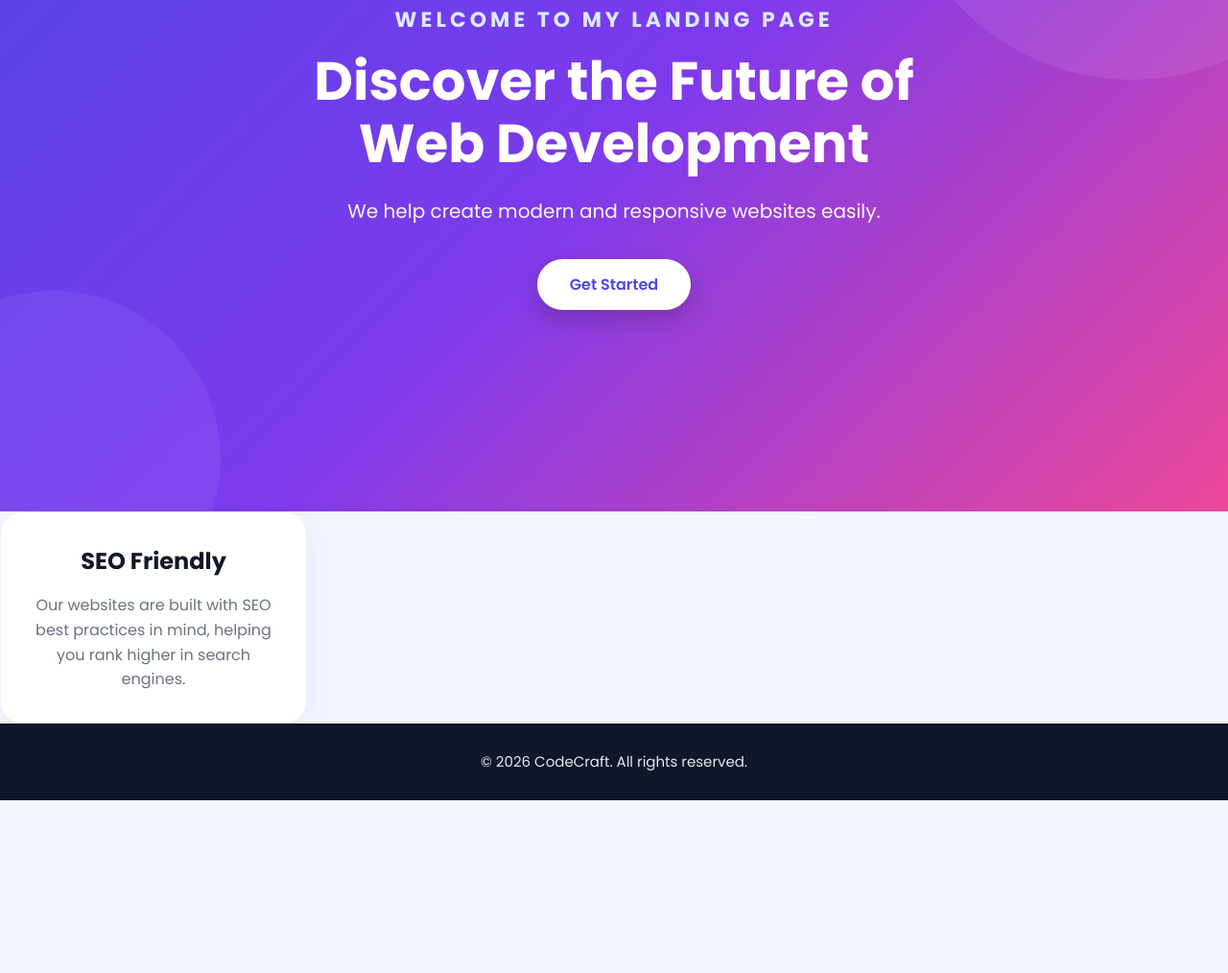
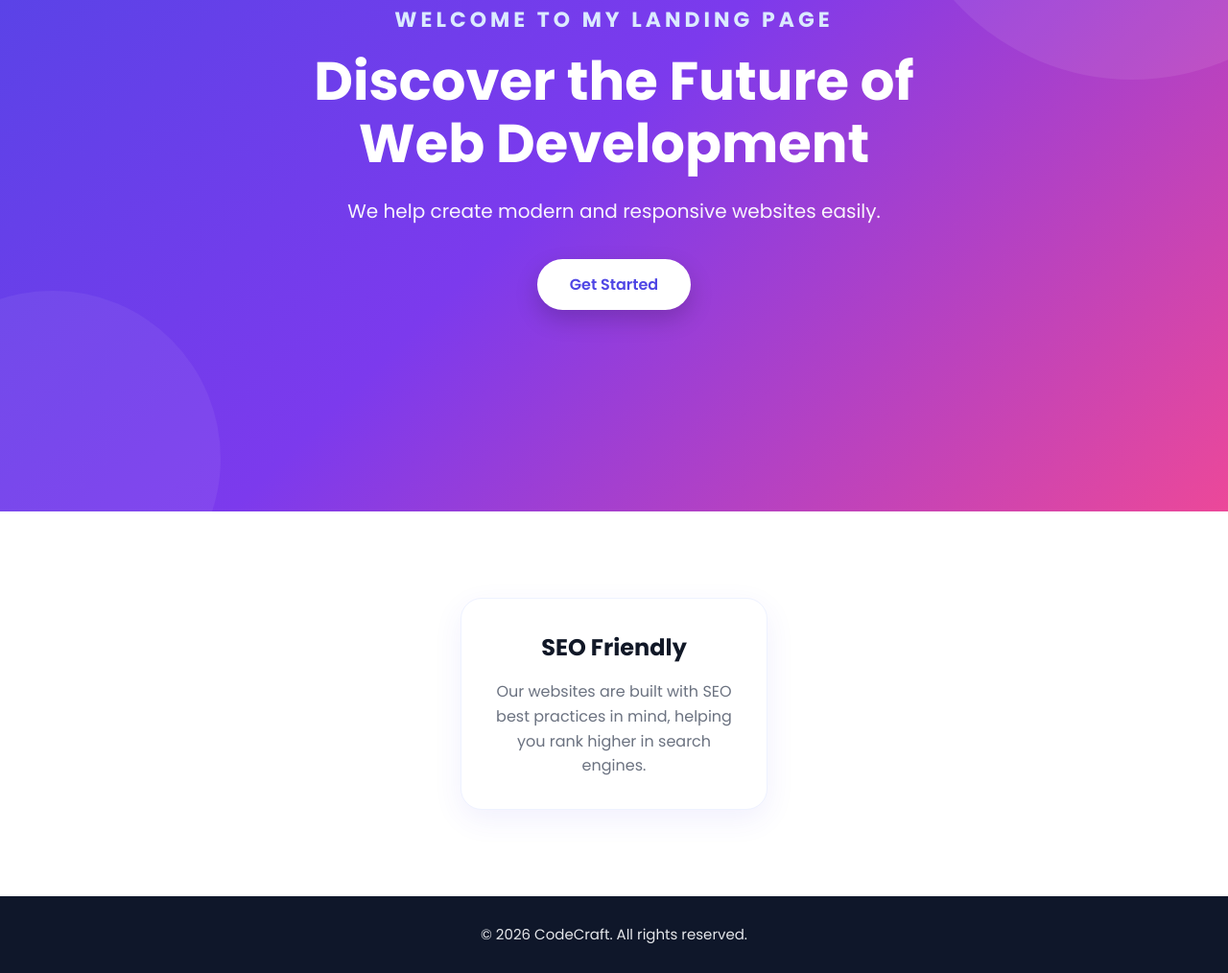
Before and after one commit to abdullahi-dev-so/web-landing-page, a plain HTML site: page index.html in a window 1280 px wide. Shown: the part 267-1281 px from the top of the page at 96% size. Before the commit the page ends 1101 px from the top, so only its background shows below. Drawn offline with Linux system fonts and the light colour scheme.

Commit message:
fix: add missing features section wrapper

```diff
--- a/index.html
+++ b/index.html
@@ -35,15 +35,18 @@
     </section>
 
 
-      <div class="feature">
+     <section class="features">
+
+    <div class="feature">
         <h3>SEO Friendly</h3>
 
         <p>
-          Our websites are built with SEO best practices in mind, helping you
-          rank higher in search engines.
+            Our websites are built with SEO best practices in mind, helping you
+            rank higher in search engines.
         </p>
-      </div>
-    </section>
+    </div>
+
+</section>
 
     <footer class="footer">
       <p>&copy; 2026 CodeCraft. All rights reserved.</p>
```
